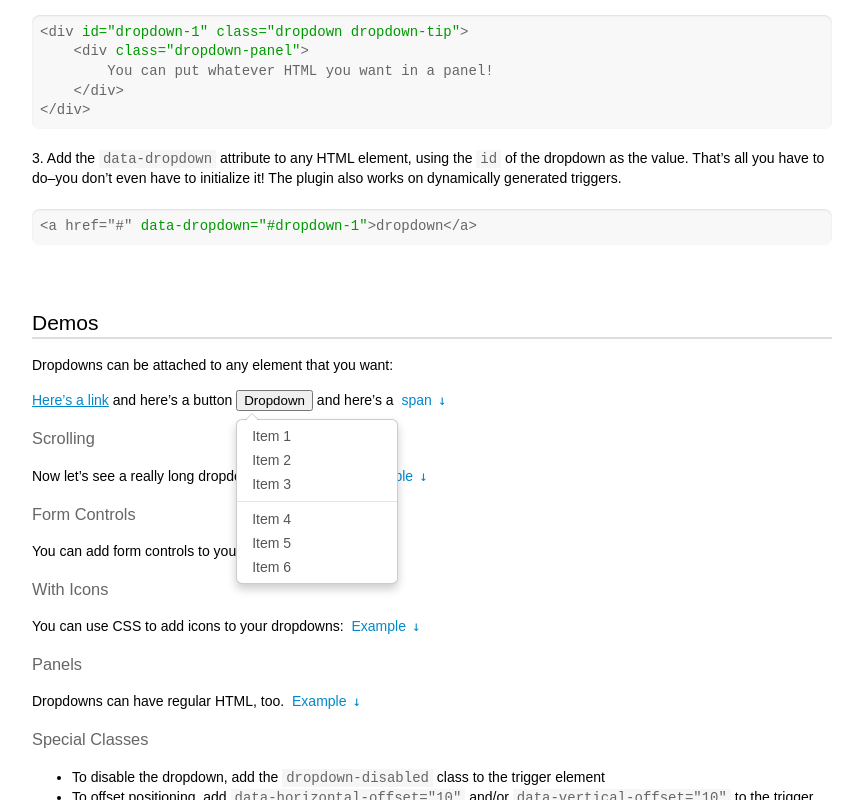
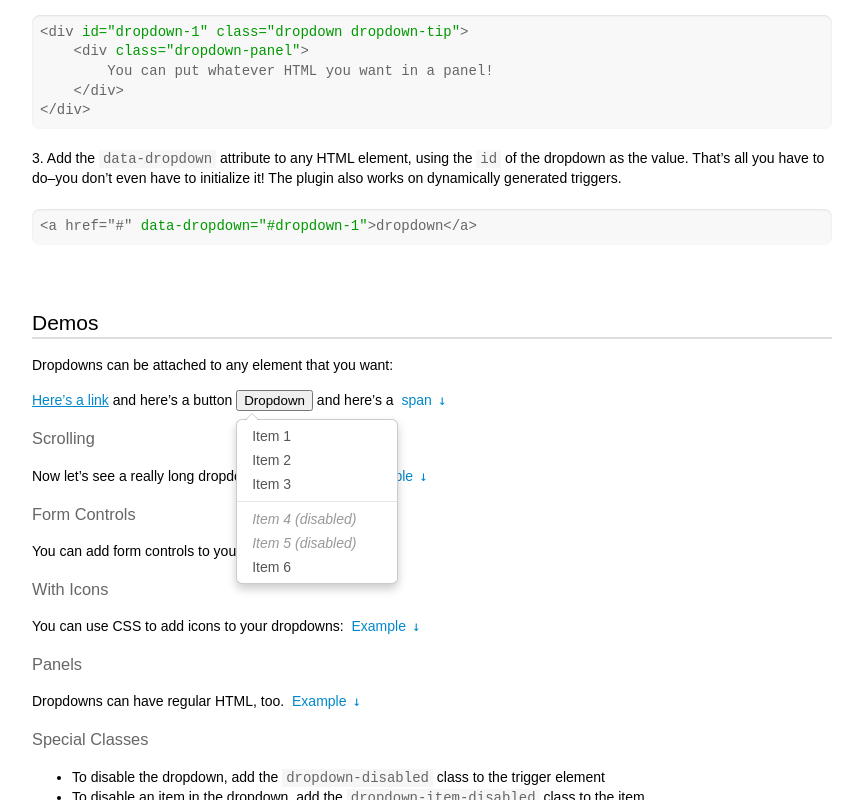
Before and after one commit to soundasleep/jquery-dropdown, a plain HTML site: page index.html in a window 1280 px wide. Both pictures are taken after a click on the button "Dropdown". Shown: the part 988-1788 px from the top of the page, without its empty margins (208-1071 px from the left). Drawn offline with nearby package versions, Linux system fonts and the light colour scheme.

Commit message:
Added functionality to disable items in a dropdown via the dropdown-item-disabled class

```diff
--- a/index.html
+++ b/index.html
@@ -196,6 +196,7 @@
 	<h3>Special Classes</h3>
 	<ul>
 		<li>To disable the dropdown, add the <code>dropdown-disabled</code> class to the trigger element</li>
+		<li>To disable an item in the dropdown, add the <code>dropdown-item-disabled</code> class to the item</li>
 		<li>To offset positioning, add <code>data-horizontal-offset="10"</code> and/or <code>data-vertical-offset="10"</code> to the trigger element</li>
 		<li>To add a tip to the dropdown, add the <code>dropdown-tip</code> class to the dropdown element</li>
 		<li>To make the dropdown anchor to the right, add the <code>dropdown-anchor-right</code> class: <span class="example" data-dropdown="#dropdown-4">Example</span></li>
@@ -280,8 +281,8 @@
 			<li><a href="#2">Item 2</a></li>
 			<li><a href="#3">Item 3</a></li>
 			<li class="dropdown-divider"></li>
-			<li><a href="#4">Item 4</a></li>
-			<li><a href="#5">Item 5</a></li>
+			<li><a href="#4" class="dropdown-item-disabled">Item 4 (disabled)</a></li>
+			<li><a href="#5" class="dropdown-item-disabled">Item 5 (disabled)</a></li>
 			<li><a href="#5">Item 6</a></li>
 		</ul>
 	</div>
@@ -290,11 +291,11 @@
 		<ul class="dropdown-menu">
 			<li><label><input type="checkbox" /> Checkbox 1</label></li>
 			<li><label><input type="checkbox" /> Checkbox 2</label></li>
-			<li><label><input type="checkbox" /> Checkbox 3</label></li>
+			<li><label class="dropdown-item-disabled"><input type="checkbox" disabled="disabled"/> Checkbox 3</label></li>
 			<li class="dropdown-divider"></li>
 			<li><label><input type="radio" name="radio-group" checked="checked" /> Radio 1</label></li>
 			<li><label><input type="radio" name="radio-group" /> Radio 2</label></li>
-			<li><label><input type="radio" name="radio-group" /> Radio 3</label></li>
+			<li><label class="dropdown-item-disabled"><input type="radio" name="radio-group" disabled="disabled"/> Radio 3</label></li>
 		</ul>
 	</div>
 
--- a/jquery.dropdown.css
+++ b/jquery.dropdown.css
@@ -91,6 +91,19 @@
 	cursor: pointer;
 }
 
+.dropdown .dropdown-menu LI > A.dropdown-item-disabled,
+.dropdown .dropdown-menu LABEL.dropdown-item-disabled {
+	color: #999;
+	font-style: italic;
+}
+
+.dropdown .dropdown-menu LI > A.dropdown-item-disabled:hover,
+.dropdown .dropdown-menu LABEL.dropdown-item-disabled:hover {
+	color: #999;
+	background-color: #fff;
+	cursor: default;
+}
+
 .dropdown .dropdown-menu .dropdown-divider {
 	font-size: 1px;
 	border-top: solid 1px #E5E5E5;
```
